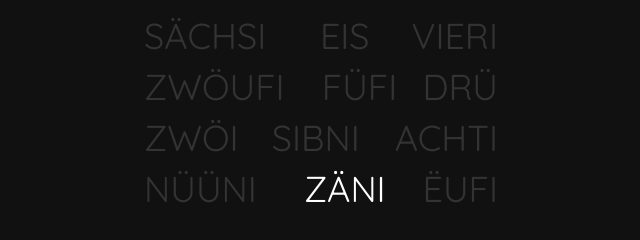
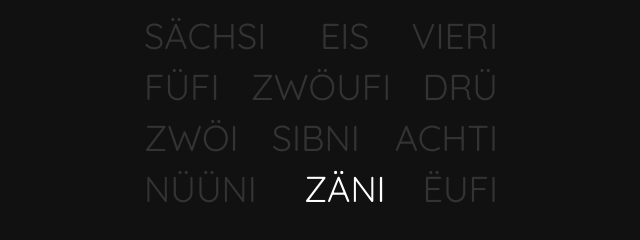
Before and after one commit to bbolli/wordclock, a plain HTML site: page index-de_ch_be.html in a window 1280 px wide. Shown: the part 323-563 px from the top of the page, 319-959 px from the left. Drawn offline with Linux system fonts and the light colour scheme.

Commit message:
Verteil d Wörter e chli besser

```diff
--- a/index-de_ch_be.html
+++ b/index-de_ch_be.html
@@ -62,7 +62,7 @@ function fast(time) {
             <table><tr><td class="m5 m25 m35 m55">füf</td><td class="m20 m40">zwänzg</td><td class="m10 m50">zää</td></tr></table>
             <table><tr><td class="m5 m10 m15 m20 m35">ab</td><td class="m25 m40 m45 m50 m55">vor</td><td class="m25 m30 m35">haubi</td></tr></table>
             <table><tr><td id=h6>sächsi</td><td id=h1>eis</td><td id=h4>vieri</td></tr></table>
-            <table><tr><td id=h0>zwöufi</td><td id=h5>füfi</td><td id=h3>drü</td></tr></table>
+            <table><tr><td id=h5>füfi</td><td id=h0>zwöufi</td><td id=h3>drü</td></tr></table>
             <table><tr><td id=h2>zwöi</td><td id=h7>sibni</td><td id=h8>achti</td></tr></table>
             <table><tr><td id=h9>nüüni</td><td id=h10>zäni</td><td id=h11>ëufi</td></tr></table>
         </div>
```
